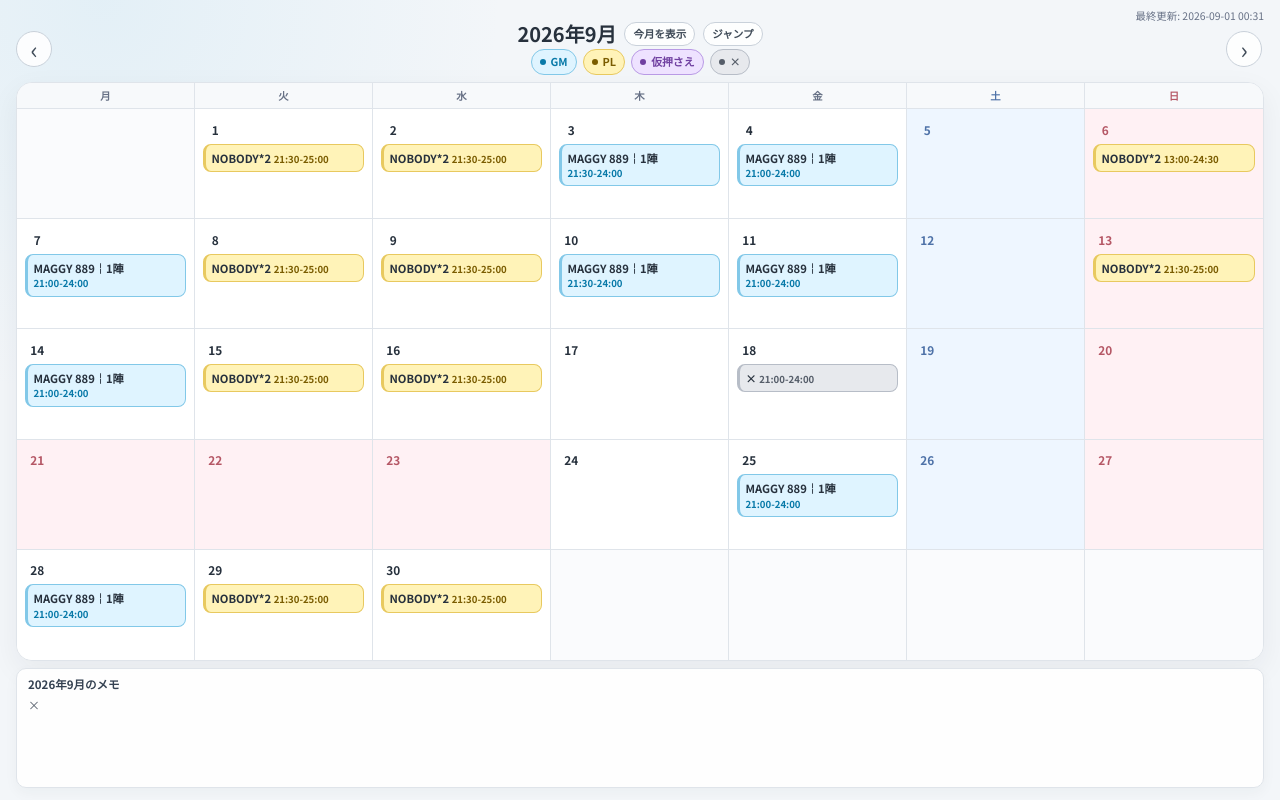
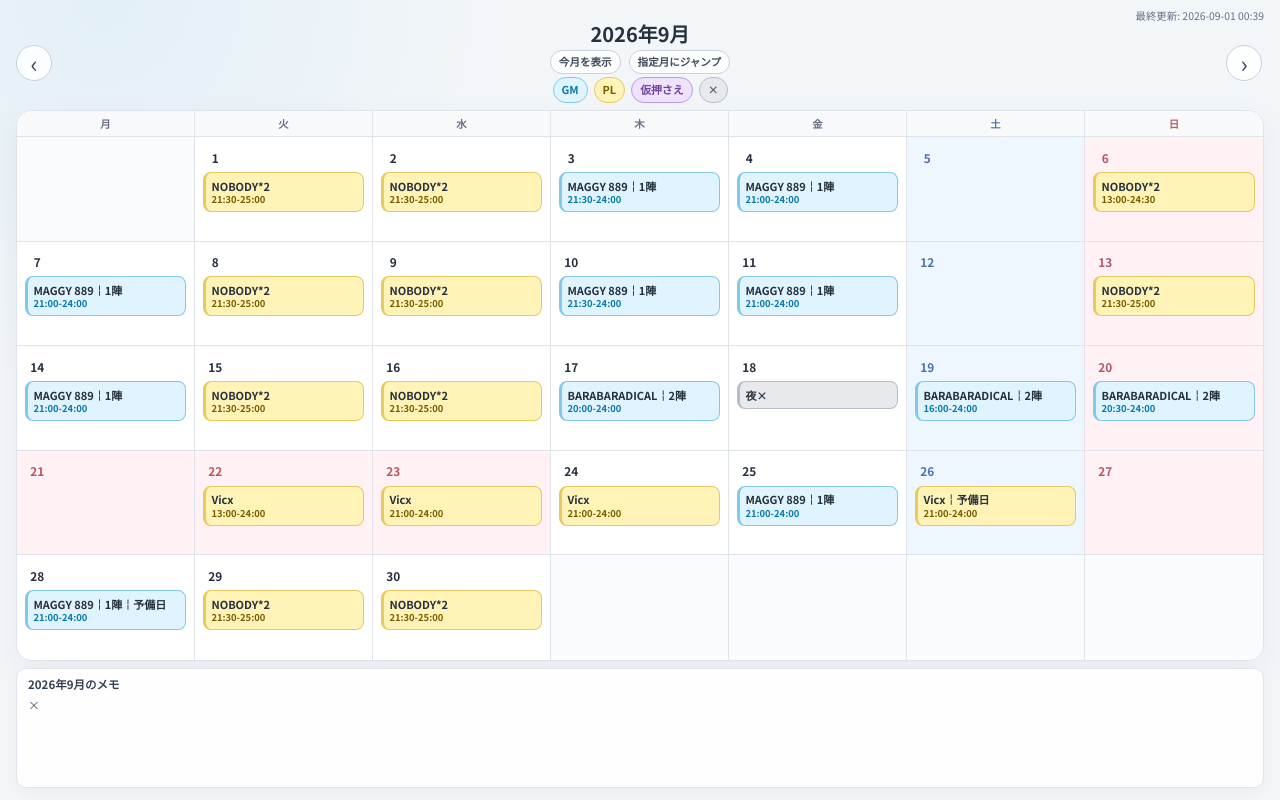
Before and after one commit to raindex9630/trpg-profile, a plain HTML site: page trpg-profile/calendar.html in a window 1280 px wide. Drawn offline with Linux system fonts and the light colour scheme.

Commit message:
カレンダーUI調整

```diff
--- a/trpg-profile/calendar.css
+++ b/trpg-profile/calendar.css
@@ -69,7 +69,6 @@ button {
 .legend-item {
     display: inline-flex;
     align-items: center;
-    gap: 5px;
     min-height: 26px;
     padding: 3px 8px;
     border: 1px solid;
@@ -77,13 +76,6 @@ button {
     font-size: 0.68rem;
     font-weight: 700;
     white-space: nowrap;
-}
-
-.legend-dot {
-    width: 6px;
-    height: 6px;
-    border-radius: 50%;
-    background: currentColor;
 }
 
 .calendar-shell {
@@ -160,6 +152,14 @@ button {
 }
 
 .month-heading-line {
+    display: flex;
+    flex-direction: column;
+    align-items: center;
+    justify-content: center;
+    gap: 4px;
+}
+
+.month-actions {
     display: flex;
     align-items: center;
     justify-content: center;
@@ -474,7 +474,7 @@ button {
     display: block;
     min-width: 0;
     margin: 0;
-    font-size: clamp(0.5rem, 0.9vw, 0.7rem);
+    font-size: 11px;
     font-weight: 700;
     line-height: 1.3;
     overflow-wrap: anywhere;
@@ -486,8 +486,10 @@ button {
 }
 
 .event-time {
+    display: block;
+    margin-top: 1px;
     color: currentColor;
-    font-size: clamp(0.46rem, 0.75vw, 0.62rem);
+    font-size: 9.4px;
     font-weight: 700;
     line-height: 1.2;
     white-space: nowrap;
@@ -581,15 +583,9 @@ button {
     }
 
     .legend-item {
-        gap: 3px;
         min-height: 20px;
         padding: 1px 4px;
         font-size: 0.5rem;
-    }
-
-    .legend-dot {
-        width: 4px;
-        height: 4px;
     }
 
     .calendar-shell {
@@ -611,6 +607,10 @@ button {
     }
 
     .month-heading-line {
+        gap: 3px;
+    }
+
+    .month-actions {
         gap: 5px;
     }
 
@@ -667,6 +667,7 @@ button {
     }
 
     .event-time {
+        margin-top: 0;
         font-size: 7.7px;
         line-height: 1.1;
         overflow-wrap: anywhere;
--- a/trpg-profile/calendar.html
+++ b/trpg-profile/calendar.html
@@ -11,7 +11,7 @@
     <link rel="preconnect" href="https://fonts.googleapis.com">
     <link rel="preconnect" href="https://fonts.gstatic.com" crossorigin>
     <link href="https://fonts.googleapis.com/css2?family=Noto+Sans+JP:wght@400;500;600;700&display=swap" rel="stylesheet">
-    <link rel="stylesheet" href="calendar.css?v=20260901a">
+    <link rel="stylesheet" href="calendar.css?v=20260901d">
 </head>
 
 <body>
@@ -21,14 +21,16 @@
             <div class="month-heading" aria-live="polite">
                 <div class="month-heading-line">
                     <h2 id="month-label">読み込み中</h2>
-                    <button id="month-today" class="today-button" type="button">今月を表示</button>
-                    <button id="month-jump" class="jump-button" type="button">ジャンプ</button>
+                    <div class="month-actions">
+                        <button id="month-today" class="today-button" type="button">今月を表示</button>
+                        <button id="month-jump" class="jump-button" type="button">指定月にジャンプ</button>
+                    </div>
                 </div>
                 <div class="legend" aria-label="予定種別の色分け">
-                    <span class="legend-item tag-gm"><span class="legend-dot" aria-hidden="true"></span>GM</span>
-                    <span class="legend-item tag-pl"><span class="legend-dot" aria-hidden="true"></span>PL</span>
-                    <span class="legend-item tag-hold"><span class="legend-dot" aria-hidden="true"></span>仮押さえ</span>
-                    <span class="legend-item tag-blocked"><span class="legend-dot" aria-hidden="true"></span>×</span>
+                    <span class="legend-item tag-gm">GM</span>
+                    <span class="legend-item tag-pl">PL</span>
+                    <span class="legend-item tag-hold">仮押さえ</span>
+                    <span class="legend-item tag-blocked">×</span>
                 </div>
             </div>
             <button id="month-next" class="month-button" type="button" aria-label="次の月を表示">›</button>
@@ -59,12 +61,12 @@
 
     <template id="event-template">
         <article class="event-card">
-            <p class="event-summary"><span class="event-title"></span> <time class="event-time"></time></p>
+            <p class="event-summary"><span class="event-title"></span><time class="event-time"></time></p>
             <p class="event-details"></p>
         </article>
     </template>
 
-    <script src="calendar.js?v=20260901b"></script>
+    <script src="calendar.js?v=20260901d"></script>
 </body>
 
 </html>
--- a/trpg-profile/calendar.js
+++ b/trpg-profile/calendar.js
@@ -158,6 +158,11 @@ if (typeof module !== "undefined" && module.exports) {
         "仮押さえ": "tag-hold",
         "×": "tag-blocked"
     };
+    const BLOCKED_PERIODS = {
+        all_day: { label: "終日", title: "×", sortTime: "10:00" },
+        day: { label: "昼", title: "昼×", sortTime: "13:00" },
+        night: { label: "夜", title: "夜×", sortTime: "21:00" }
+    };
     const WEEKDAYS = ["月", "火", "水", "木", "金", "土", "日"];
 
     const root = document.getElementById("calendar-root");
@@ -256,32 +261,57 @@ if (typeof module !== "undefined" && module.exports) {
             const normalizedDates = [...new Set(dates)]
                 .filter((dateText) => parseDate(dateText))
                 .sort();
-            const allDay = Boolean(event.all_day) || !isValidStartTime(event.start_time);
-            const startTime = allDay ? "" : event.start_time;
-            const endTime = allDay || !isValidEndTime(event.end_time) ? "" : event.end_time;
+            let blockedPeriod = "";
+            if (event.tag === "×") {
+                if (BLOCKED_PERIODS[event.blocked_period]) {
+                    blockedPeriod = event.blocked_period;
+                } else if (event.all_day || !isValidStartTime(event.start_time)) {
+                    blockedPeriod = "all_day";
+                } else if (Number(event.start_time.slice(0, 2)) >= 18) {
+                    blockedPeriod = "night";
+                } else if (Number(event.start_time.slice(0, 2)) >= 12) {
+                    blockedPeriod = "day";
+                } else {
+                    blockedPeriod = "all_day";
+                }
+            }
+            const allDay = event.tag === "×"
+                ? blockedPeriod === "all_day"
+                : Boolean(event.all_day) || !isValidStartTime(event.start_time);
+            const startTime = event.tag === "×"
+                ? (allDay ? "" : BLOCKED_PERIODS[blockedPeriod].sortTime)
+                : (allDay ? "" : event.start_time);
+            const endTime = event.tag === "×"
+                ? ""
+                : (allDay || !isValidEndTime(event.end_time) ? "" : event.end_time);
 
             return normalizedDates.map((dateText, dateIndex) => ({
                 id: String(event.id || `${eventIndex}-${dateIndex}`),
                 date: dateText,
                 tag: event.tag,
-                title: String(event.title || (event.tag === "×" ? "予定あり" : "名称未設定")),
+                title: event.tag === "×"
+                    ? BLOCKED_PERIODS[blockedPeriod].title
+                    : String(event.title || "名称未設定"),
                 details: String(event.details || ""),
                 allDay,
                 startTime,
                 endTime,
-                endNextDay: Boolean(event.end_next_day) || usesExtendedEndHour(endTime),
-                isBackupDate: Boolean(event.is_backup_date)
+                endNextDay: event.tag !== "×" && (Boolean(event.end_next_day) || usesExtendedEndHour(endTime)),
+                isBackupDate: event.tag !== "×" && Boolean(event.is_backup_date),
+                blockedPeriod,
+                sortTime: event.tag === "×" ? BLOCKED_PERIODS[blockedPeriod].sortTime : (startTime || "00:00")
             }));
         }).sort((a, b) => {
             const dateOrder = a.date.localeCompare(b.date);
             if (dateOrder !== 0) return dateOrder;
-            const timeOrder = (a.startTime || "00:00").localeCompare(b.startTime || "00:00");
+            const timeOrder = a.sortTime.localeCompare(b.sortTime);
             if (timeOrder !== 0) return timeOrder;
             return a.title.localeCompare(b.title, "ja");
         });
     }
 
     function formatTime(event) {
+        if (event.tag === "×") return "";
         if (event.allDay || !event.startTime) return "終日";
         if (!event.endTime) return event.startTime;
         const nextDayPrefix = event.endNextDay && !usesExtendedEndHour(event.endTime) ? "翌" : "";
@@ -303,10 +333,17 @@ if (typeof module !== "undefined" && module.exports) {
         const formattedTitle = formatEventTitle(event);
         card.querySelector(".event-title").textContent = formattedTitle;
         const time = card.querySelector(".event-time");
-        time.textContent = formattedTime;
-        time.dateTime = event.allDay ? event.date : `${event.date}T${event.startTime}:00`;
+        if (formattedTime) {
+            time.textContent = formattedTime;
+            time.dateTime = event.allDay ? event.date : `${event.date}T${event.startTime}:00`;
+        } else {
+            time.remove();
+        }
         card.querySelector(".event-details").textContent = event.details;
-        card.setAttribute("aria-label", `${event.tag} ${formattedTitle} ${formattedTime}`);
+        card.setAttribute(
+            "aria-label",
+            [event.tag, formattedTitle, formattedTime].filter(Boolean).join(" ")
+        );
         return card;
     }
 
--- a/trpg-profile/data/calendar.json
+++ b/trpg-profile/data/calendar.json
@@ -2,7 +2,7 @@
   "version": 1,
   "calendar_name": "卓予定カレンダー",
   "description": "GM・PL予定と、仮押さえ・参加不可の日を共有しています。",
-  "updated_at": "2026-09-01 00:31",
+  "updated_at": "2026-09-01 00:39",
   "monthly_notes": {
     "2026-08": "×",
     "2026-09": "×"
@@ -342,7 +342,7 @@
       "start_time": "21:00",
       "end_time": "24:00",
       "end_next_day": true,
-      "is_backup_date": false
+      "is_backup_date": true
     },
     {
       "id": "40ece9edb8bd",
@@ -357,6 +357,104 @@
       "end_time": "24:00",
       "end_next_day": true,
       "is_backup_date": false
+    },
+    {
+      "id": "f1c980ded629",
+      "session_id": "1932799623fa",
+      "title": "Vicx",
+      "tag": "PL",
+      "dates": [
+        "2026-09-22"
+      ],
+      "all_day": false,
+      "start_time": "13:00",
+      "end_time": "24:00",
+      "end_next_day": true,
+      "is_backup_date": false
+    },
+    {
+      "id": "f9b269e6419b",
+      "session_id": "1932799623fa",
+      "title": "Vicx",
+      "tag": "PL",
+      "dates": [
+        "2026-09-23"
+      ],
+      "all_day": false,
+      "start_time": "21:00",
+      "end_time": "24:00",
+      "end_next_day": true,
+      "is_backup_date": false
+    },
+    {
+      "id": "abe51cffdccd",
+      "session_id": "1932799623fa",
+      "title": "Vicx",
+      "tag": "PL",
+      "dates": [
+        "2026-09-24"
+      ],
+      "all_day": false,
+      "start_time": "21:00",
+      "end_time": "24:00",
+      "end_next_day": true,
+      "is_backup_date": false
+    },
+    {
+      "id": "220047b46bdb",
+      "session_id": "1932799623fa",
+      "title": "Vicx",
+      "tag": "PL",
+      "dates": [
+        "2026-09-26"
+      ],
+      "all_day": false,
+      "start_time": "21:00",
+      "end_time": "24:00",
+      "end_next_day": true,
+      "is_backup_date": true
+    },
+    {
+      "id": "988fd6430ff3",
+      "session_id": "833662224ab7",
+      "title": "BARABARADICAL￤2陣",
+      "tag": "GM",
+      "dates": [
+        "2026-09-19"
+      ],
+      "all_day": false,
+      "start_time": "16:00",
+      "end_time": "24:00",
+      "end_next_day": true,
+      "is_backup_date": false
+    },
+    {
+      "id": "f98f895bdd78",
+      "session_id": "833662224ab7",
+      "title": "BARABARADICAL￤2陣",
+      "tag": "GM",
+      "dates": [
+        "2026-09-20"
+      ],
+      "all_day": false,
+      "start_time": "20:30",
+      "end_time": "24:00",
+      "end_next_day": true,
+      "is_backup_date": false
+    },
+    {
+      "id": "4dd229578e3b",
+      "session_id": "833662224ab7",
+      "title": "BARABARADICAL￤2陣",
+      "tag": "GM",
+      "dates": [
+        "2026-09-17"
+      ],
+      "all_day": false,
+      "start_time": "20:00",
+      "end_time": "24:00",
+      "end_next_day": true,
+      "is_backup_date": false
     }
   ]
 }
```
